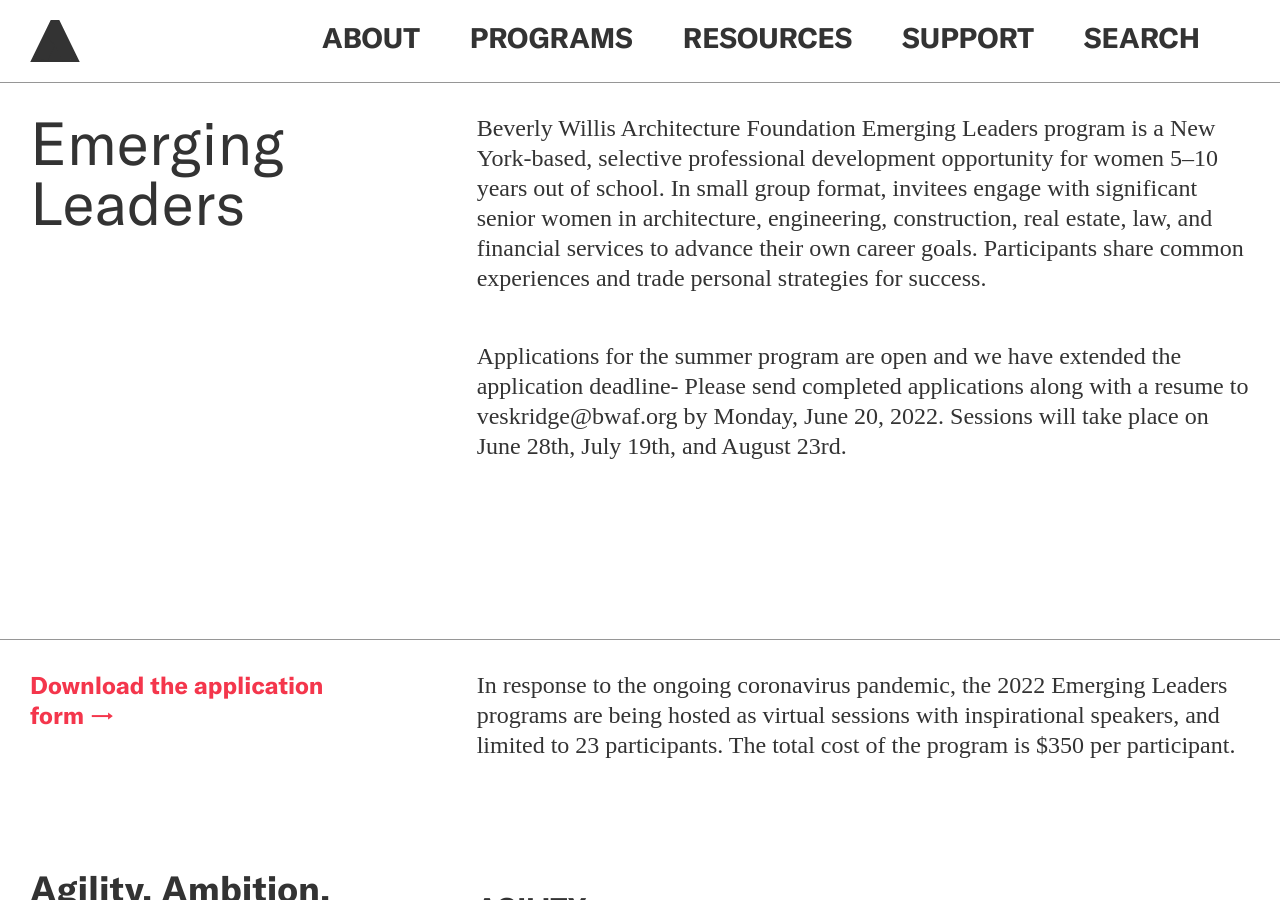
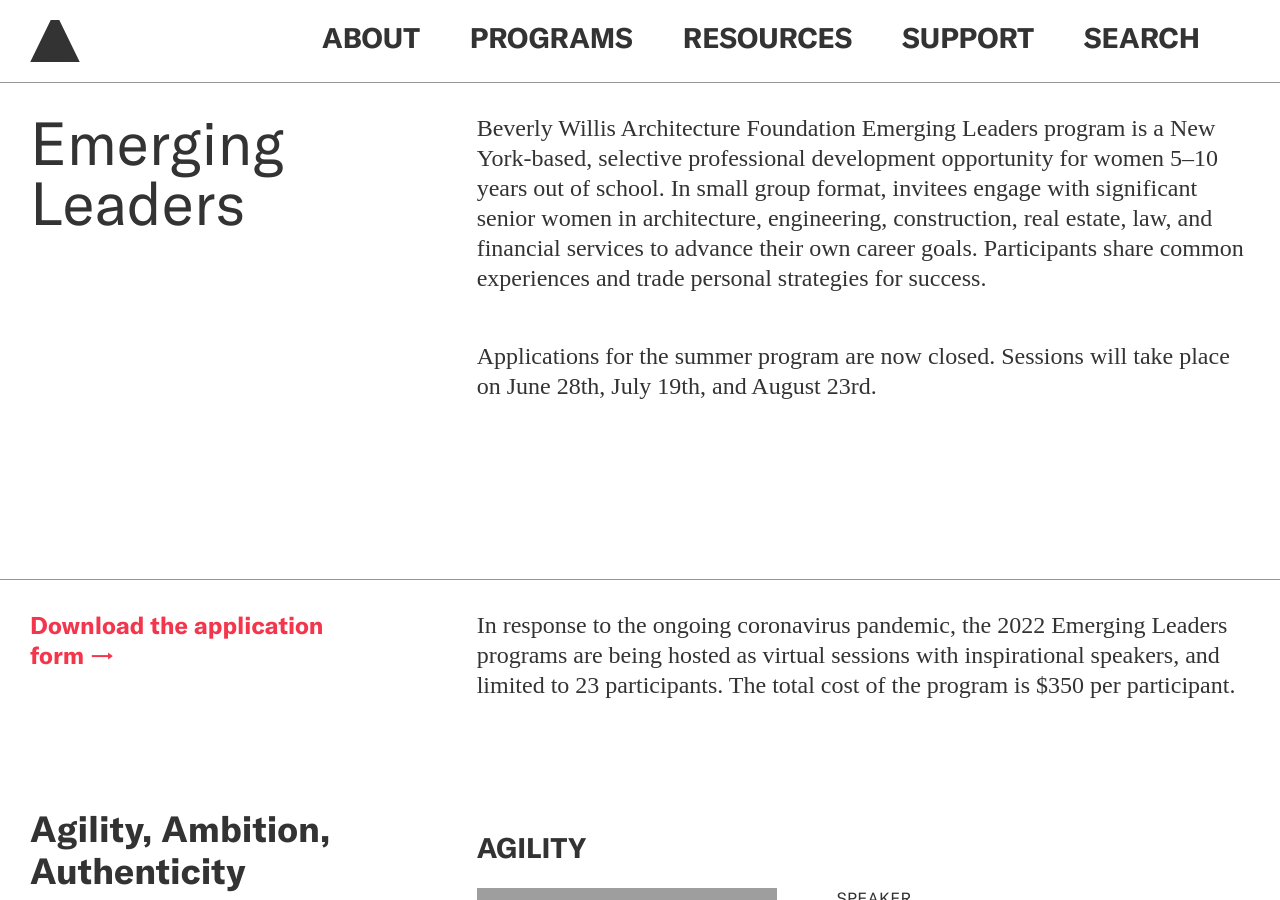
Before and after one commit to jengalas/bwaf-bbw, a Jekyll site: the page built from _emerging-leaders/agility-ambition-authenticity.md, in a window 1280 px wide and 900 px high. Built offline with Jekyll 4.4.1, drawn with Linux system fonts in a browser that asks for light colours; nearby versions of some CDN libraries; some web fonts are replaced; grey boxes are pictures that could not be loaded.

Commit message:
Update from Forestry.io Virginia Eskridge updated _emerging-leaders/agility-ambition-authenticity.md

```diff
--- a/_emerging-leaders/agility-ambition-authenticity.md
+++ b/_emerging-leaders/agility-ambition-authenticity.md
@@ -17,7 +17,7 @@
   text_block: |-
     Beverly Willis Architecture Foundation Emerging Leaders program is a New York-based, selective professional development opportunity for women 5–10 years out of school. In small group format, invitees engage with significant senior women in architecture, engineering, construction, real estate, law, and financial services to advance their own career goals. Participants share common experiences and trade personal strategies for success.
 
-    Applications for the summer program are open and we have extended the application deadline- Please send completed applications along with a resume to veskridge@bwaf.org by Monday, June 20, 2022. Sessions will take place on June 28th, July 19th, and August 23rd.
+    Applications for the summer program are now closed. Sessions will take place on June 28th, July 19th, and August 23rd.
 - template: text-block
   text_block: "In response to the ongoing coronavirus pandemic, the 2022 Emerging
     Leaders programs are being hosted as virtual sessions with inspirational speakers,
```
